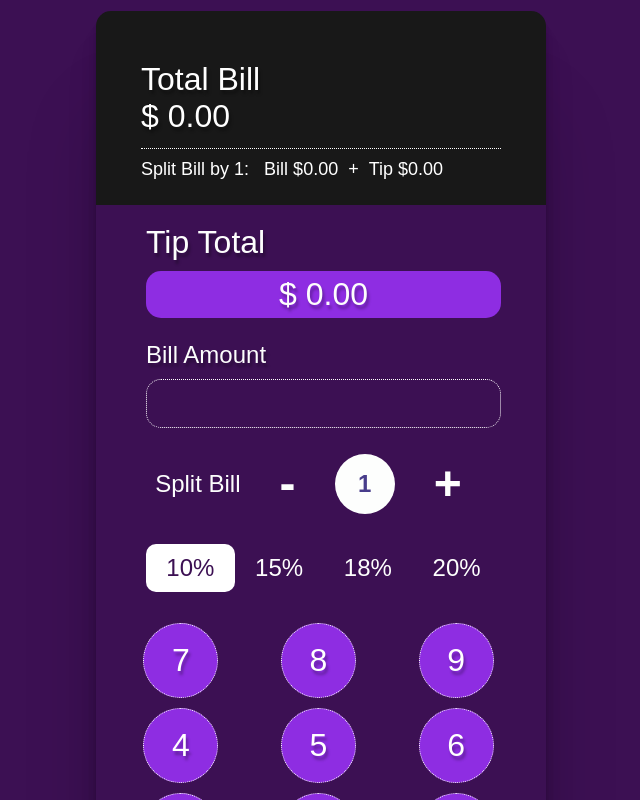
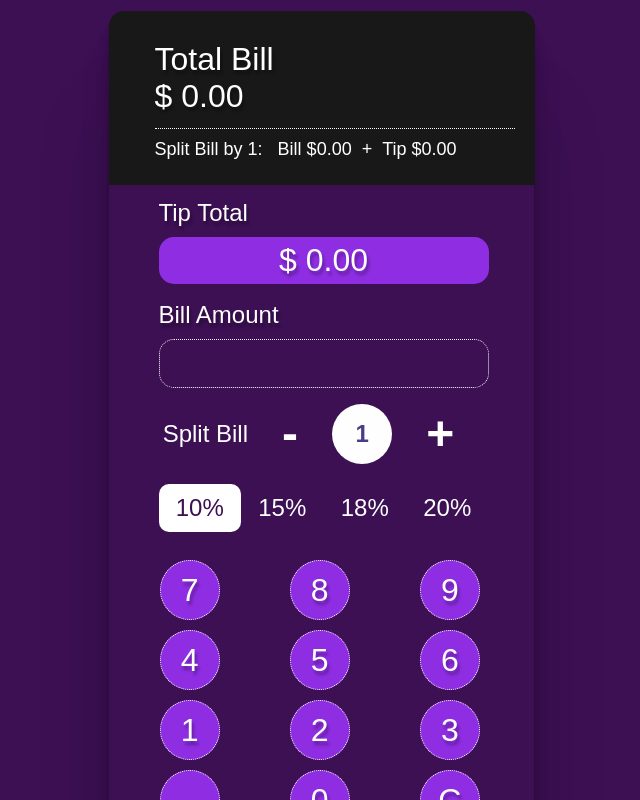
Before and after one commit to jamesdesigns/react-calculator, a React (Create React App) app: page / in a window 1280 px wide. Shown: the top 800 px of the page, without its empty margins (319-959 px from the left). Built offline with nearby package versions, Linux system fonts and the light colour scheme.

Commit message:
Narrow the width of the calculator

```diff
--- a/src/App.css
+++ b/src/App.css
@@ -49,7 +49,7 @@ body {
 }
 
 #root {
-  width: 450px;
+  width: 425px;
   height: 950px;
   color: white;
   margin: 0 auto;
@@ -80,7 +80,7 @@ ul {
 	list-style: none;
 	padding: 0;
 	width: 90%;
-  margin-top: -15px;
+  margin-top: -18px;
   padding-bottom: 25px;
 }
 
@@ -105,7 +105,6 @@ ul {
 .tip-total {
 	color: #FDFEFD;
 	border-radius: 10px;
-  margin-bottom: 10px;
   font-size: 1.5rem;
   text-align: left;
 }
@@ -205,7 +204,8 @@ ul {
 	height: 100px;
 	justify-content: center;
   text-align: left;
-  font-size: 2rem;
+  margin-top: -10px;
+  font-size: 1.5rem;
   text-shadow: 2px 4px 3px rgba(0,0,0,0.3);
 }
 
@@ -216,8 +216,8 @@ ul {
 	cursor: pointer;
 }
 .keypad li button {
-  width: 75px;
-  height: 75px;
+  width: 60px;
+  height: 60px;
 	background: #8E2DE2;
 	color: white;
 	border: 1px dotted white;
--- a/src/Results.js
+++ b/src/Results.js
@@ -9,7 +9,7 @@ const Results = (props) => {
 	}
 	let partyCount = props.partyCount;
 	return (
-		<ul style={{ backgroundColor: '#181818', padding: '50px 25px 15px', borderTopLeftRadius: '15px', borderTopRightRadius: '15px', marginTop: '1px'}} className="results flex-row">
+		<ul style={{ backgroundColor: '#181818', padding: '30px 0 15px 26px', borderTopLeftRadius: '15px', borderTopRightRadius: '15px', marginTop: '1px'}} className="results flex-row">
 			<li className="cost-pp flex-col">
 				<span>Total Bill</span>
 				<span>$ {props.costPerPerson.toFixed(2)}</span>
```
